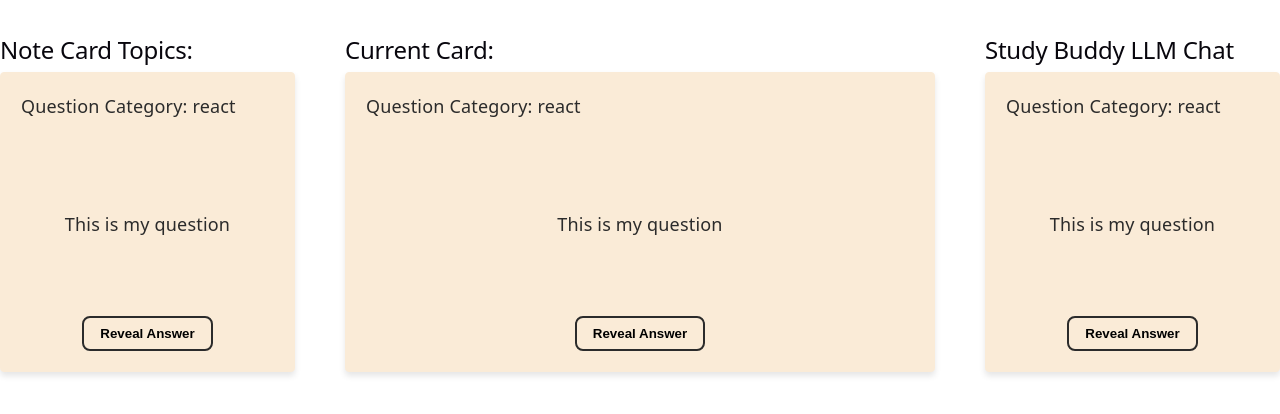
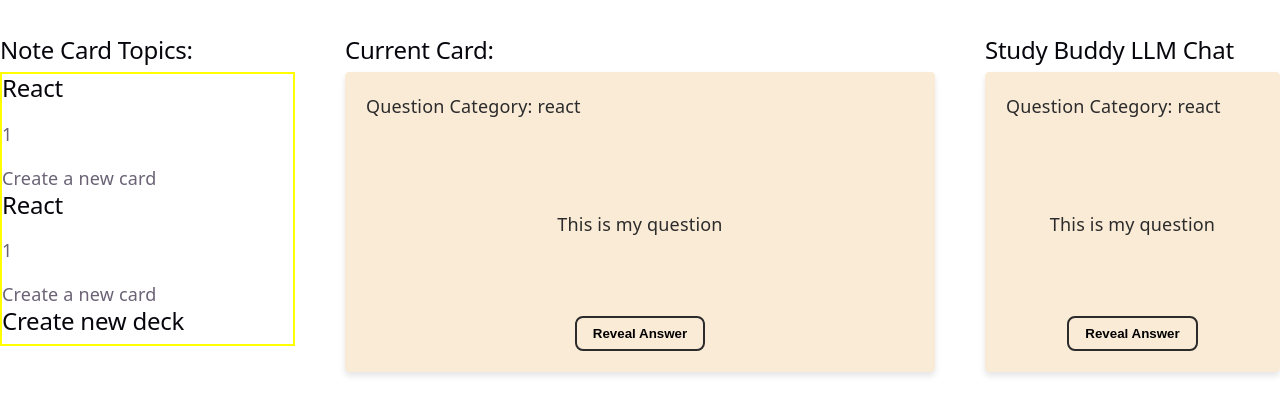
Before and after one commit to AcAntellAno/flash-cards-client, a React (Vite) app: page / in a window 1280 px wide. Shown: the top 414 px of the page. Built offline with nearby package versions, Linux system fonts and the light colour scheme.

Commit message:
feat(LEA-26): added basic card deck logic

```diff
--- a/src/App.tsx
+++ b/src/App.tsx
@@ -1,5 +1,6 @@
 import styled from 'styled-components';
-import Card from './components/cards/card';
+import Card from './components/cards/Card';
+import CardDeck from './components/cards/CardDeck';
 
 const AppContainer = styled.div`
   display: flex;
@@ -28,10 +29,31 @@ function App() {
     <AppContainer>
       <LeftItem>
         <h2>Note Card Topics:</h2>
-        <Card
-          category="react"
-          question="This is my question"
-          answer="this is my answer"
+        <CardDeck
+          decks={[
+            {
+              category: 'React',
+              displayTitle: 'React',
+              cards: [
+                {
+                  category: 'React',
+                  question: <div>This is my question</div>,
+                  answer: <div>This is my answer</div>,
+                },
+              ],
+            },
+            {
+              category: 'React',
+              displayTitle: 'React',
+              cards: [
+                {
+                  category: 'React',
+                  question: <div>This is my question</div>,
+                  answer: <div>This is my answer</div>,
+                },
+              ],
+            },
+          ]}
         />
       </LeftItem>
       <CenterItem>
--- /dev/null
+++ b/src/components/cards/CardDeck.tsx
@@ -0,0 +1,44 @@
+// import React, { type ReactNode } from 'react';
+import styled from 'styled-components';
+import type { CardProps } from './Card';
+import CreateNewCard from '../creation/CreateNewCard';
+
+interface CardDeck {
+  category: string;
+  displayTitle: string;
+  cards: CardProps[];
+}
+
+interface CardDeckProps {
+  decks: CardDeck[];
+}
+
+const CardDeckWindow = styled.div`
+  border: 2px solid yellow;
+  height: fit-content;
+`;
+
+const CardDeck = (props: CardDeckProps) => {
+  const { decks } = props;
+
+  const getDeckCount = (cards: CardProps[]) => {
+    if (cards.length === 0) return 0;
+    return cards.length;
+  };
+
+  if (decks.length === 0) return <CreateNewCard />;
+
+  return (
+    <CardDeckWindow>
+      {decks.map((deck) => (
+        <>
+          <h2>{deck.displayTitle}</h2> <p>{getDeckCount(deck.cards)}</p>
+          <CreateNewCard />
+        </>
+      ))}
+      <h2>Create new deck</h2>
+    </CardDeckWindow>
+  );
+};
+
+export default CardDeck;
--- a/src/components/cards/card.tsx
+++ b/src/components/cards/card.tsx
@@ -2,8 +2,8 @@ import React from 'react';
 import type { ReactNode } from 'react';
 import styled from 'styled-components';
 
-interface CardProps {
-  category: string;
+export interface CardProps {
+  category?: string;
   question: ReactNode;
   answer: ReactNode;
   prev?: ReactNode;
--- /dev/null
+++ b/src/components/creation/CreateNewCard.tsx
@@ -0,0 +1,5 @@
+const CreateNewCard = () => {
+  return <>Create a new card</>;
+};
+
+export default CreateNewCard;
```
